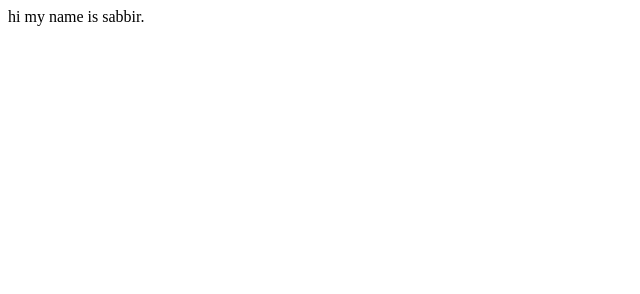
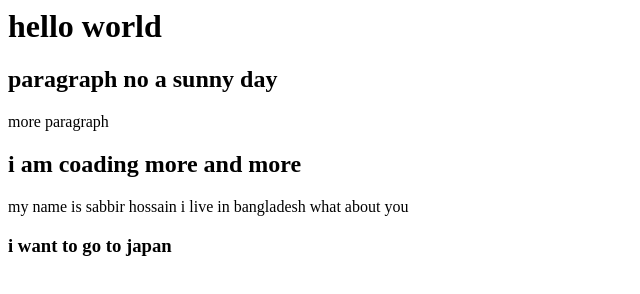
Before and after one commit to Musabbir777/newrepo, a plain HTML site: page index.html in a window 1280 px wide. Shown: the whole page, without its empty margins (0-640 px from the left). Drawn offline with Linux system fonts and the light colour scheme.

```diff
--- a/index.html
+++ b/index.html
@@ -1,3 +1,14 @@
-<p>
-    hi my name is sabbir.
-</p>
+<html>
+    <head>
+        <title>practise</title>
+
+    </head>
+    <body>
+        <h1>hello world</h1>
+        <h2>paragraph no a sunny day </h2>
+        <p>more paragraph</p>
+        <h2>i am coading more and more</h2>
+        <p>my name is sabbir hossain i live in bangladesh  what about you</p>
+        <h3>i want to go to japan</h3>
+    </body>
+</html>
```
